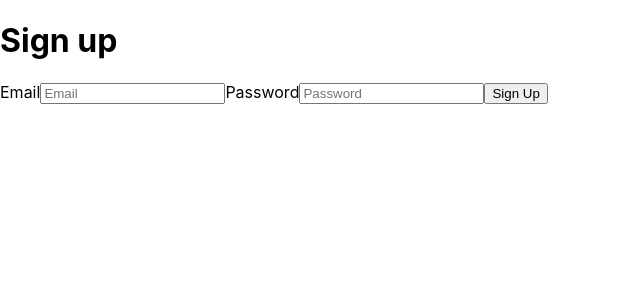
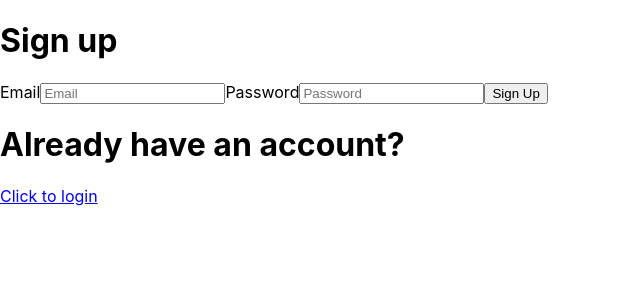
Before and after one commit to Ajschlander/FilmShark, a React (Create React App) app: page /signup in a window 1280 px wide. Shown: the top 300 px of the page, without its empty margins (0-640 px from the left). Built offline with nearby package versions, Linux system fonts and the light colour scheme; no server answers.

Commit message:
Added redirect to login button on signup page

```diff
--- a/src/components/Signup.js
+++ b/src/components/Signup.js
@@ -1,5 +1,6 @@
 import React, { useCallback, useContext } from "react";
 import { withRouter, Redirect } from "react-router";
+import { Link } from "react-router-dom";
 import { AuthContext } from "../utils/Auth";
 import app from "../firebase";
 
@@ -39,6 +40,11 @@ const SignUp = ({ history }) => {
         <button type="submit">Sign Up</button>
       </form>
 
+      <h1>Already have an account?</h1>
+      <span>
+        <Link to="/login">Click to login</Link>
+      </span>
+
     </div>
   );
 };
```
